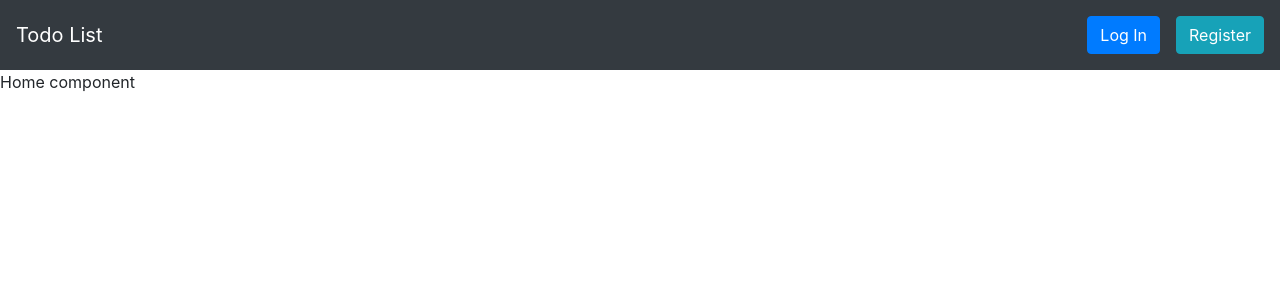
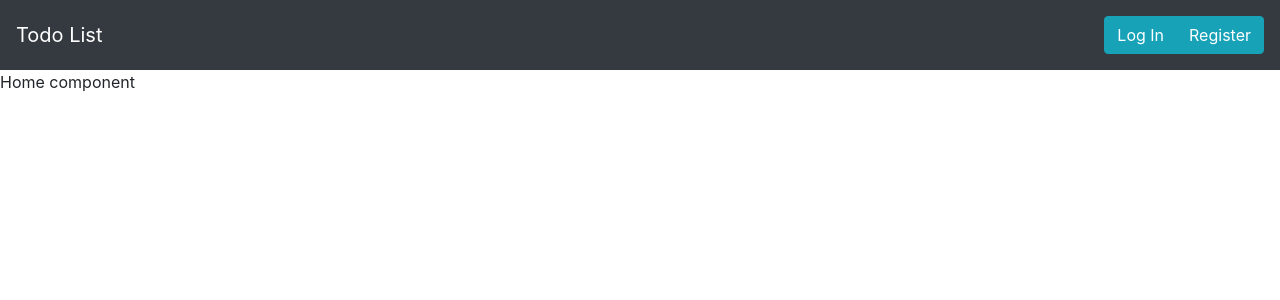
Before and after one commit to ElCholoGamer/todo-list-on-steroids, a React app: page / in a window 1280 px wide. Shown: the top 300 px of the page. Built offline with nearby package versions, Linux system fonts and the light colour scheme; no server answers.

Commit message:
header style changes

```diff
--- a/src/app/components/Header.jsx
+++ b/src/app/components/Header.jsx
@@ -1,5 +1,6 @@
 import React from 'react';
 import Button from 'react-bootstrap/Button';
+import ButtonGroup from 'react-bootstrap/ButtonGroup';
 import Navbar from 'react-bootstrap/Navbar';
 import { useHistory } from 'react-router-dom';
 
@@ -28,24 +29,20 @@ function Header({ user }) {
 			<Navbar.Collapse className="justify-content-end">
 				<Navbar.Text>
 					{!user ? (
-						<>
-							<Button
-								className="mx-3"
-								variant="primary"
-								name="login"
-								onClick={handleClick}>
+						<ButtonGroup>
+							<Button variant="info" name="login" onClick={handleClick}>
 								Log In
 							</Button>
 							<Button variant="info" name="register" onClick={handleClick}>
 								Register
 							</Button>
-						</>
+						</ButtonGroup>
 					) : (
 						<>
-							Logged in as {user.username}
+							Logged in as: <span className="text-light">{user.username}</span>
 							<Button
 								className="ml-3"
-								variant="danger"
+								variant="outline-danger"
 								name="logout"
 								onClick={handleClick}>
 								Log Out
```
